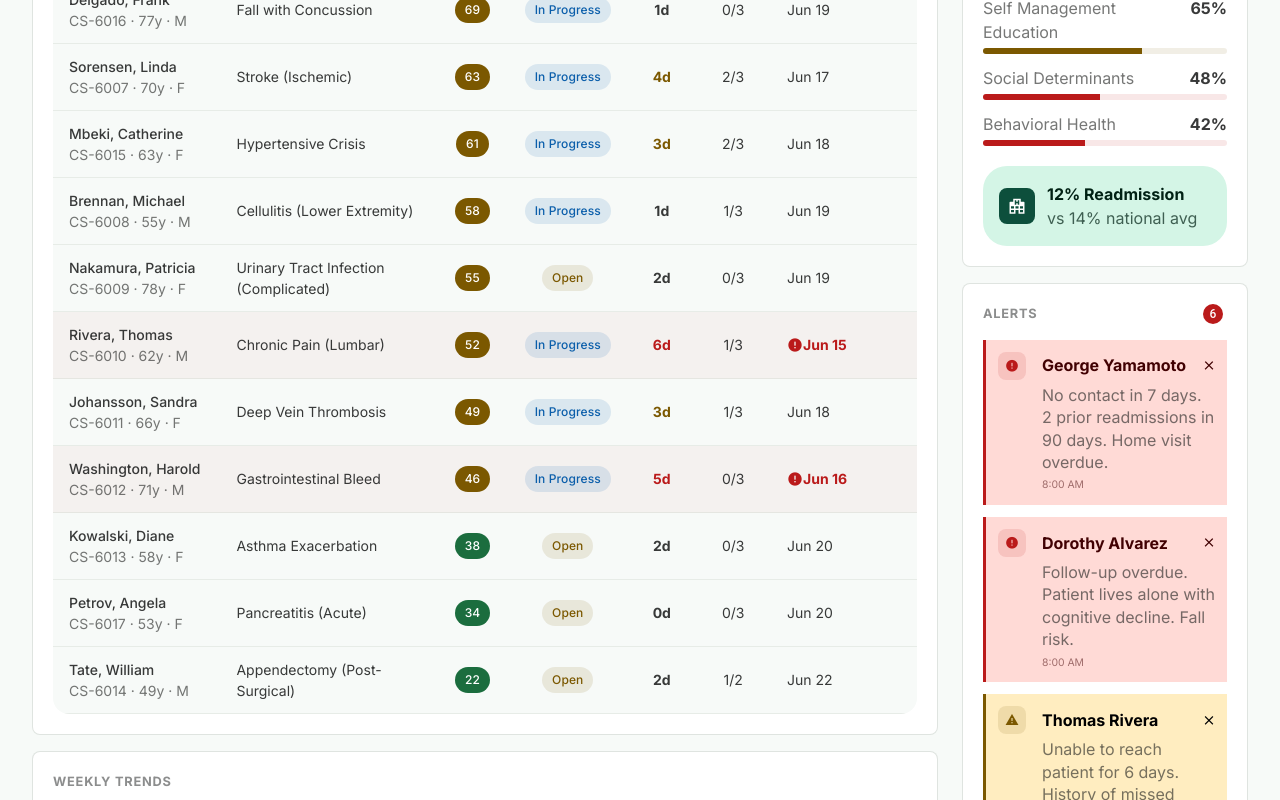
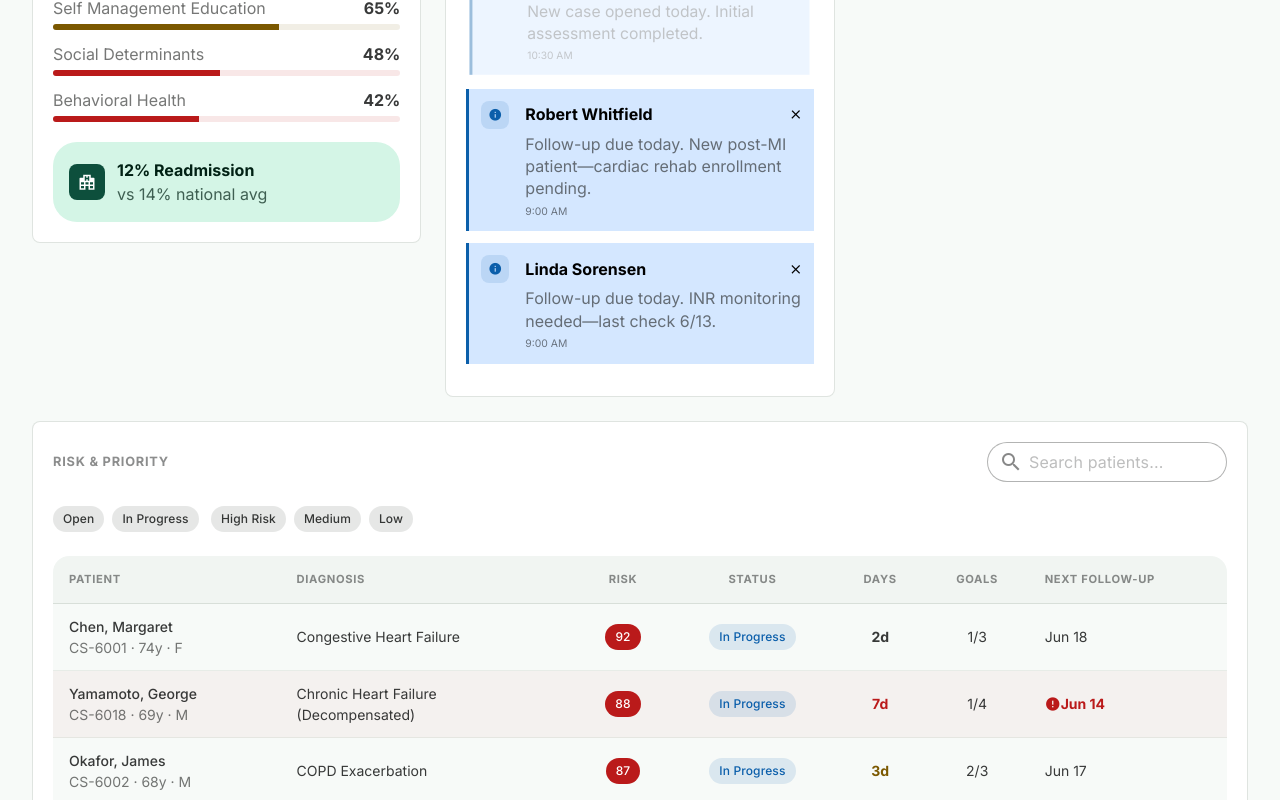
Before and after one commit to glo-kim/my-capstone-dashboard, a Vue app: page / in a window 1280 px wide. Shown: the part 1080-1880 px from the top of the page. Built offline with nearby package versions, Linux system fonts and the light colour scheme.

Commit message:
Reorganize dashboard layout

```diff
--- a/src/views/HomeView.vue
+++ b/src/views/HomeView.vue
@@ -85,24 +85,9 @@
       </v-col>
     </v-row>
 
-    <!-- Main 2-Column Layout -->
+    <!-- Second Row: Caseload, Alerts, Recently Closed -->
     <v-row>
-      <!-- Left Column: Risk & Priority (primary focus) -->
-      <v-col cols="12" lg="9" order="1">
-        <RiskPriorityPanel
-          :cases="data.cases"
-          :patients="data.patients"
-          :activities="data.activities"
-        />
-
-        <!-- Trend Chart below risk table -->
-        <div class="mt-4">
-          <TrendChart :trend="data.weeklyTrend" />
-        </div>
-      </v-col>
-
-      <!-- Right Column: Caseload, Alerts, Recently Closed -->
-      <v-col cols="12" lg="3" order="2">
+      <v-col cols="12" md="4">
         <CaseloadPanel
           :summary="data.summary"
           :coordinator="data.coordinator"
@@ -110,16 +95,18 @@
           :goal-completion="data.outcomes.goalCompletionByCategory"
           :readmission-stats="data.outcomes.readmissionStats"
         />
+      </v-col>
 
-        <div class="mt-4">
-          <AlertsPanel
-            :alerts="alerts"
-            @acknowledge="acknowledgeAlert"
-          />
-        </div>
+      <v-col cols="12" md="4">
+        <AlertsPanel
+          :alerts="alerts"
+          @acknowledge="acknowledgeAlert"
+        />
+      </v-col>
 
+      <v-col cols="12" md="4">
         <!-- Recent Closures -->
-        <v-card variant="flat" class="pa-5 mt-4" style="background: rgb(var(--v-theme-surface-light)); border: 1px solid rgba(var(--v-theme-outline-variant), 0.5)">
+        <v-card variant="flat" class="pa-5" style="background: rgb(var(--v-theme-surface-light)); border: 1px solid rgba(var(--v-theme-outline-variant), 0.5)">
           <div class="section-title mb-4">Recently Closed</div>
           <div
             v-for="(closed, index) in data.outcomes.closedCasesThisMonth"
@@ -162,6 +149,24 @@
             </div>
           </div>
         </v-card>
+      </v-col>
+    </v-row>
+
+    <!-- Third Row: Risk & Priority (full width) -->
+    <v-row>
+      <v-col cols="12">
+        <RiskPriorityPanel
+          :cases="data.cases"
+          :patients="data.patients"
+          :activities="data.activities"
+        />
+      </v-col>
+    </v-row>
+
+    <!-- Trend Chart -->
+    <v-row>
+      <v-col cols="12">
+        <TrendChart :trend="data.weeklyTrend" />
       </v-col>
     </v-row>
   </v-container>
```
